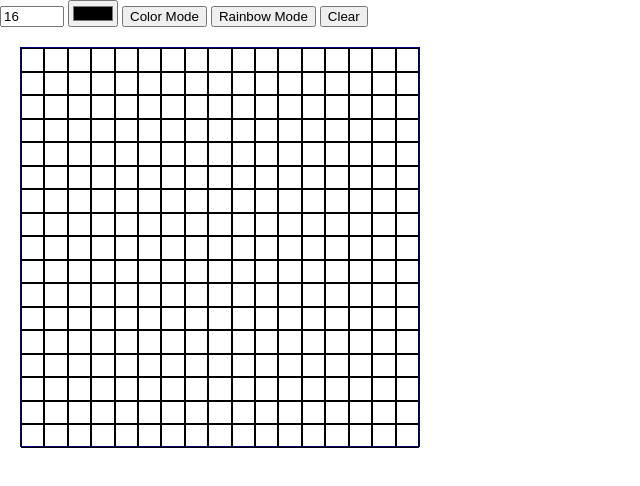
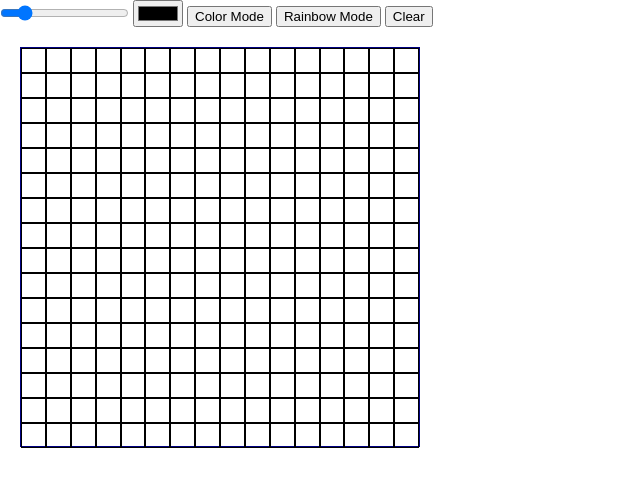
Before and after one commit to LIBERCOSOFT/m-ecth-a-sketch, a plain HTML site: page index.html in a window 1280 px wide. Shown: the whole page, without its empty margins (0-640 px from the left). Drawn offline with Linux system fonts and the light colour scheme.

Commit message:
implement the range slider with the grids to display amount of grid accrodint to slider value

```diff
--- a/index.html
+++ b/index.html
@@ -9,12 +9,19 @@
   </head>
   <body>
     <div id="controls__container">
-      <input type="number" value="16" id="grid__value" min="1" max="100" />
+      <input
+        type="range"
+        value="16"
+        id="grid__value"
+        min="1"
+        max="100"
+        onchange="gridInput()"
+      />
       <input
         type="color"
         value="#000"
         id="color__value"
-        onchange="colorVal()"
+        onchange="colorInput()"
       />
       <button id="color__button">Color Mode</button>
       <button id="rainbow__button">Rainbow Mode</button>
--- a/script.js
+++ b/script.js
@@ -1,25 +1,35 @@
 let gridContainer = document.getElementById('grid__container')
+let givenRC = 16
 
-let givenRow = 17
-let col = givenRow
+let createGrid = (gridNum) => {
+  let col = gridNum
   while (col > 0) {
     let newColDiv = document.createElement('div')
     newColDiv.className = 'col__div'
     gridContainer.appendChild(newColDiv)
-  let row = givenRow
+    let row = gridNum
     while (row > 0) {
       let newRowDiv = document.createElement('div')
       newRowDiv.className = 'row__div'
-    newRowDiv.style.height = `${400 / givenRow}px`
-    newRowDiv.style.width = `${400 / givenRow}px`
+      newRowDiv.style.height = `${400 / gridNum}px`
+      newRowDiv.style.width = `${400 / gridNum}px`
       newColDiv.appendChild(newRowDiv)
       row--
     }
     col--
   }
+}
 
-let colorVal = () => {
-  console.log(document.getElementById('color').value)
+createGrid(givenRC)
+
+let gridInput = () => {
+  givenRC = document.getElementById('grid__value').value
+  gridContainer.innerHTML = ''
+  createGrid(givenRC)
+}
+
+let colorInput = () => {
+  console.log(document.getElementById('color__value').value)
 }
 
 let allRowElements = document.getElementsByClassName('row__div')
```
Lines whose indentation alone changed are shown as unchanged.
